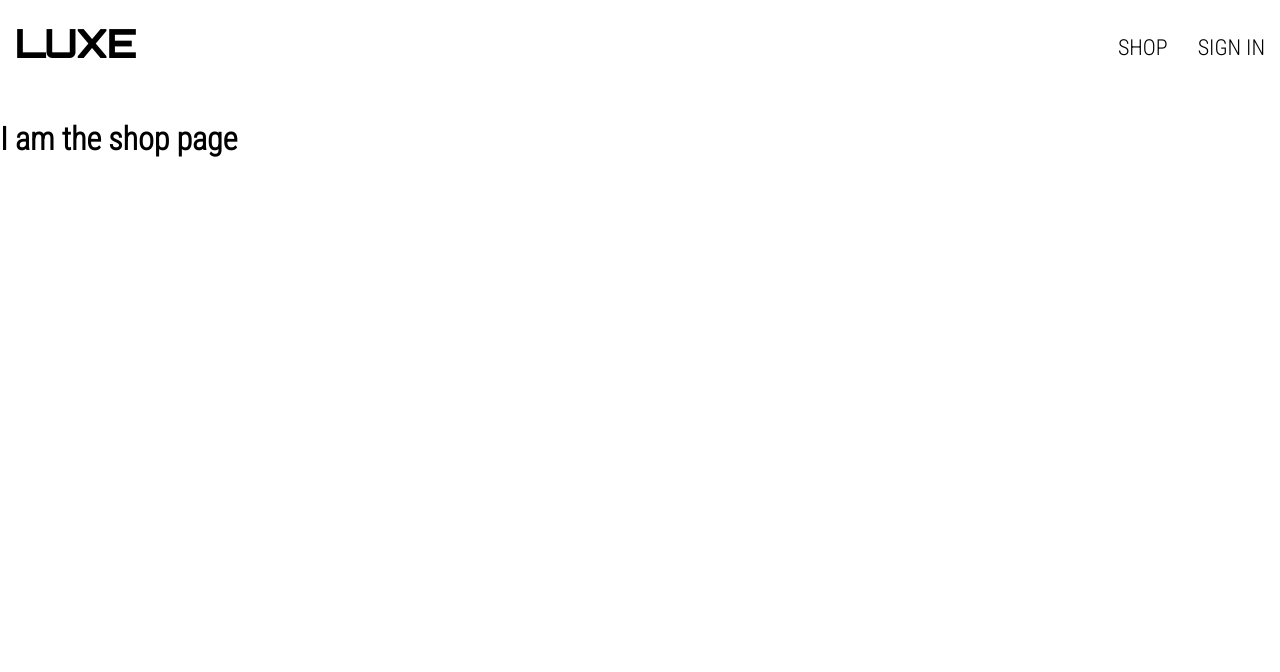
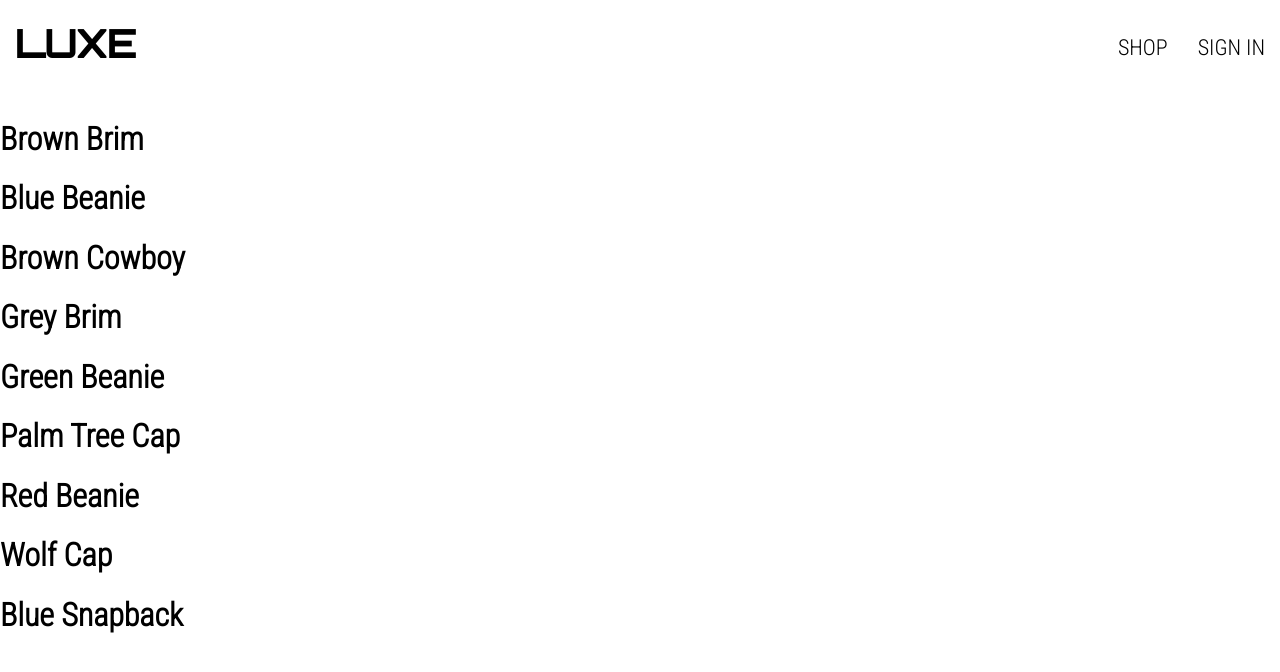
Before and after one commit to SaurabhT311/Luxe-Clothing-Store, a React (Create React App) app: page /shop in a window 1280 px wide. Shown: the top 672 px of the page. Built offline with nearby package versions, Linux system fonts and the light colour scheme; no server answers; a web font is replaced by a local one.

Commit message:
Refactored some files and added product context along with shop component.

```diff
--- a/src/App.js
+++ b/src/App.js
@@ -2,12 +2,7 @@
 import Home from "./routes/Home/Home";
 import Navigation from "./routes/Navigation/Navigation";
 import SignInDashboard from "./routes/SignInDashboard/SignInDashboard";
-
-const Shop =() =>{
-  return <h1> I am the shop page </h1>
-}
-
-
+import Shop from "./routes/Shop/Shop";
 
 const App = () => {
   return (
--- a/src/components/SignUp/SignUp.jsx
+++ b/src/components/SignUp/SignUp.jsx
@@ -1,11 +1,10 @@
-import React, { useContext, useState } from "react";
+import React, { useState } from "react";
 import {
   createAuthUserWithEmailAndPassword,
   createUserDocumentFromAuth,
 } from "../../utils/Firebase/Firebase";
 import FormInput from "../FormInput/FormInput";
 import Button from "../Button/Button";
-import { UserContext } from '../../contexts/user_context';
 import "./SignUp.scss";
 
 const defaultFormFields = {
--- /dev/null
+++ b/src/contexts/productContext.jsx
@@ -0,0 +1,15 @@
+import { createContext, useState } from "react";
+
+import PRODUCTS from '../shop-data.json';
+
+export const ProductContext = createContext({
+    products: []
+})
+
+export const ProductProvider = ({children}) => {
+    const [products, setProducts] = useState(PRODUCTS)
+    const value = {products}
+    return (
+        <ProductContext.Provider value={value}>{children}</ProductContext.Provider>
+    )
+}
--- a/src/index.js
+++ b/src/index.js
@@ -3,7 +3,8 @@
 import './index.scss';
 import { BrowserRouter } from 'react-router-dom';
 import App from './App';
-import { UserProvider } from './contexts/user_context';
+import { UserProvider } from './contexts/userContext';
+import { ProductProvider } from './contexts/productContext';
 import reportWebVitals from './reportWebVitals';
 
 const root = ReactDOM.createRoot(document.getElementById('root'));
@@ -11,7 +12,9 @@
   <React.StrictMode>
     <BrowserRouter>
     <UserProvider>
-      <App />
+      <ProductProvider>
+        <App />
+      </ProductProvider>
     </UserProvider>
     </BrowserRouter>
   </React.StrictMode>
--- a/src/routes/Navigation/Navigation.jsx
+++ b/src/routes/Navigation/Navigation.jsx
@@ -1,6 +1,6 @@
 import React, { Fragment, useContext } from "react";
 import { Link, Outlet } from "react-router-dom";
-import { UserContext } from "../../contexts/user_context";
+import { UserContext } from "../../contexts/userContext";
 import { signOutUser } from "../../utils/Firebase/Firebase";
 import "./Navigation.scss";
 
--- /dev/null
+++ b/src/routes/Shop/Shop.jsx
@@ -0,0 +1,17 @@
+import { useContext } from "react";
+import { ProductContext } from "../../contexts/productContext";
+
+const Shop = () => {
+    const { products } = useContext(ProductContext)
+    return (
+        <div>
+            {products.map(({id,name}) => (
+                <div key={id}>
+                    <h1>{name}</h1>
+                </div>
+            ))}
+        </div>
+    )
+}
+
+export default Shop;
--- /dev/null
+++ b/src/shop-data.json
@@ -0,0 +1,56 @@
+[
+    {
+      "id": 1,
+      "name": "Brown Brim",
+      "imageUrl": "https://i.ibb.co/ZYW3VTp/brown-brim.png",
+      "price": 25
+    },
+    {
+      "id": 2,
+      "name": "Blue Beanie",
+      "imageUrl": "https://i.ibb.co/ypkgK0X/blue-beanie.png",
+      "price": 18
+    },
+    {
+      "id": 3,
+      "name": "Brown Cowboy",
+      "imageUrl": "https://i.ibb.co/QdJwgmp/brown-cowboy.png",
+      "price": 35
+    },
+    {
+      "id": 4,
+      "name": "Grey Brim",
+      "imageUrl": "https://i.ibb.co/RjBLWxB/grey-brim.png",
+      "price": 25
+    },
+    {
+      "id": 5,
+      "name": "Green Beanie",
+      "imageUrl": "https://i.ibb.co/YTjW3vF/green-beanie.png",
+      "price": 18
+    },
+    {
+      "id": 6,
+      "name": "Palm Tree Cap",
+      "imageUrl": "https://i.ibb.co/rKBDvJX/palm-tree-cap.png",
+      "price": 14
+    },
+    {
+      "id": 7,
+      "name": "Red Beanie",
+      "imageUrl": "https://i.ibb.co/bLB646Z/red-beanie.png",
+      "price": 18
+    },
+    {
+      "id": 8,
+      "name": "Wolf Cap",
+      "imageUrl": "https://i.ibb.co/1f2nWMM/wolf-cap.png",
+      "price": 14
+    },
+    {
+      "id": 9,
+      "name": "Blue Snapback",
+      "imageUrl": "https://i.ibb.co/X2VJP2W/blue-snapback.png",
+      "price": 16
+    }
+  ]
```
Also changed, not shown: src/contexts/userContext.jsx (renamed from src/contexts/user_context.jsx), 1 other file (tests, documents, lock files or other folders).
